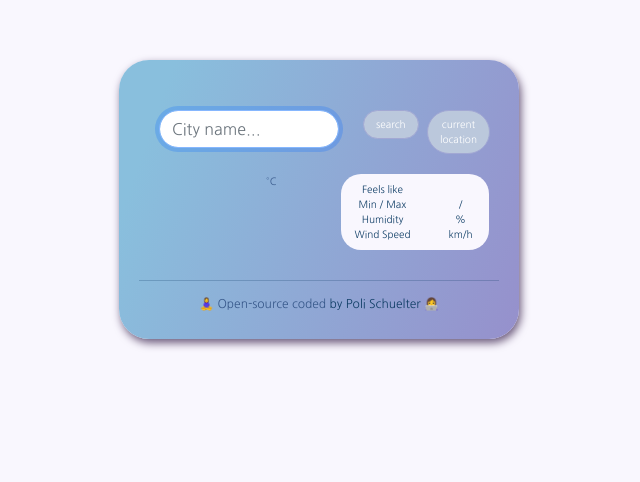
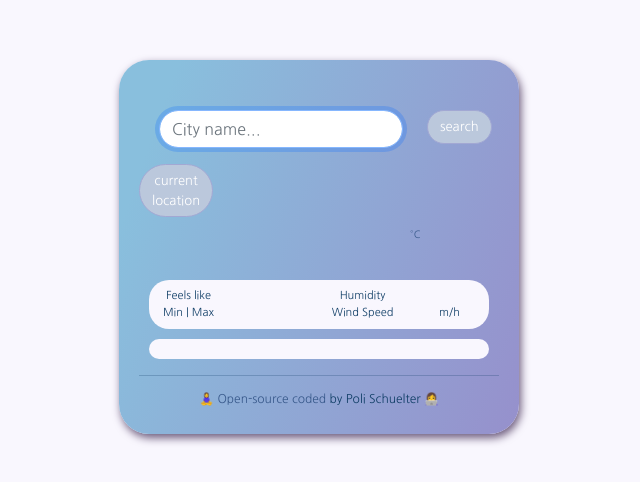
Before and after one commit to polianasc/weather-app, a plain HTML site: page index.HTML in a window 1280 px wide. Shown: the whole page, without its empty margins (321-961 px from the left). Drawn offline with nearby package versions, Linux system fonts and the light colour scheme; no server answers.

Commit message:
reorganized the site design - put search results above the forecast in blocks

```diff
--- a/index.HTML
+++ b/index.HTML
@@ -31,7 +31,7 @@
     <div class="container">
       <form id="search-city">
         <div class="row">
-          <div class="col-7">
+          <div class="col-9">
             <div class="mb-3">
               <input
                 type="search"
@@ -56,8 +56,6 @@
         </div>
       </form>
       <div class="city-day-temperature">
-        <div class="row">
-          <div class="col-6">
         <h1 id="city-result"></h1>
         <h5 id="day-time"></h5>
         <p id="description"></p>
@@ -68,35 +66,29 @@
             </div>
             <div class="col-6">
               <span id="temperature"></span
-                  ><span class="units"
-                    ><a href="#" id="celsius-link" class="active">°C </a>
-                  </span>
+              ><span class="units" id="celsius-link">°C </span>
             </div>
           </div>
         </div>
-          </div>
-          <div class="col-6">
+
         <div class="search-result">
           <div class="row">
-                <div class="col-7">Feels like</div>
-                <div class="col-5" id="feels-like"></div>
-
-                <div class="col-7">Min / Max</div>
-                <div class="col-5">
-                  <span id="min-temp"></span> <span id="max-temp"> / </span>
+            <div class="col-3">Feels like</div>
+            <div class="col-3" id="feels-like"></div>
+          <div class="col-3">Humidity</div>
+          <div class="col-3" id="humidity"></div>
+          <div class="col-3">Min | Max</div>
+            <div class="col-3">
+              <span id="min-temp"></span><span id="max-temp"></span>
             </div>
 
-                <div class="col-7">Humidity</div>
-                <div class="col-5" id="humidity">%</div>
-
-                <div class="col-7">Wind Speed</div>
-                <div class="col-5" id="wind-speed">km/h</div>
+          <div class="col-3">Wind Speed</div>
+          <div class="col-3" id="wind-speed">m/h</div>
         </div>
       </div>
+      <div class="forecast-container">
+        <div class="weather-forecast" id="forecast"></div>
       </div>
-        </div>
-      </div>
-      <div class="weather-forecast" id="forecast"></div>
       <hr />
       <h6>
         <span>🧘‍♀️ </span>
--- a/src/index.js
+++ b/src/index.js
@@ -88,7 +88,7 @@ function displayWeather(response) {
   celsiusTemperature = response.data.main.temp;
   document.querySelector("#temperature").innerHTML =
     Math.round(celsiusTemperature);
-  document.querySelector("#city-result").innerHTML = response.data.name;
+  document.querySelector("#city-result").innerHTML = `📍${response.data.name}`;
   document.querySelector("#description").innerHTML =
     response.data.weather[0].main;
   document.querySelector("#feels-like").innerHTML = `${Math.round(
@@ -99,7 +99,7 @@ function displayWeather(response) {
   )}°`;
   document.querySelector("#min-temp").innerHTML = `${Math.round(
     response.data.main.temp_min
-  )}°|`;
+  )}° | `;
   document.querySelector(
     "#humidity"
   ).innerHTML = `${response.data.main.humidity}%`;
@@ -108,7 +108,7 @@ function displayWeather(response) {
   );
   document.querySelector("#wind-speed").innerHTML = `${Math.round(
     response.data.wind.speed
-  )} km/h`;
+  )} m/h`;
 
   let iconElement = document.querySelector("#icon");
   iconElement.setAttribute(
--- a/src/style.css
+++ b/src/style.css
@@ -34,12 +34,6 @@ a {
   cursor: default;
 }
 
-button {
-  font-size: 8px;
-  display: block;
-  padding: 20px 0 0 0;
-}
-
 h6 {
   font-size: 12px;
 }
@@ -64,7 +58,7 @@ h6 {
 
 .btn {
   --bs-btn-border-radius: 2rem;
-  font-size: 10px;
+  font-size: 13px;
 }
 
 .btn-primary {
@@ -87,7 +81,7 @@ h6 {
   padding: 8px;
   border-radius: 20px;
   max-width: 340px;
-  font-size: 10px;
+  font-size: 11px;
 }
 
 .btn-outline-info {
@@ -115,11 +109,18 @@ h6 {
 .search-result-temperature {
   font-size: 30px;
   color: #38598b;
-  text-decoration: none;
+}
+
+.forecast-container {
+  background: #f9f7fe;
+  display: block;
+  margin: 10px 10px;
+  padding: 10px;
+  border-radius: 20px;
+  max-width: 340px;
 }
 
 .weather-forecast {
-  margin-top: 20px;
   text-align: center;
 }
 
```
Lines whose indentation alone changed are shown as unchanged.
